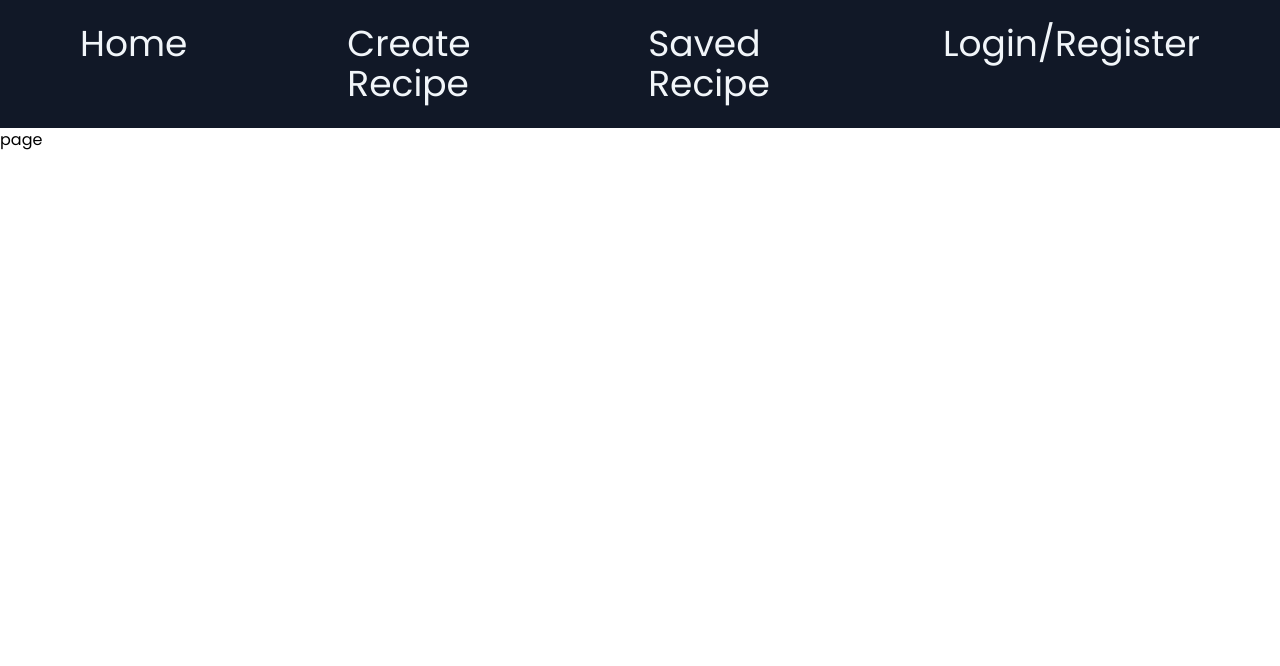
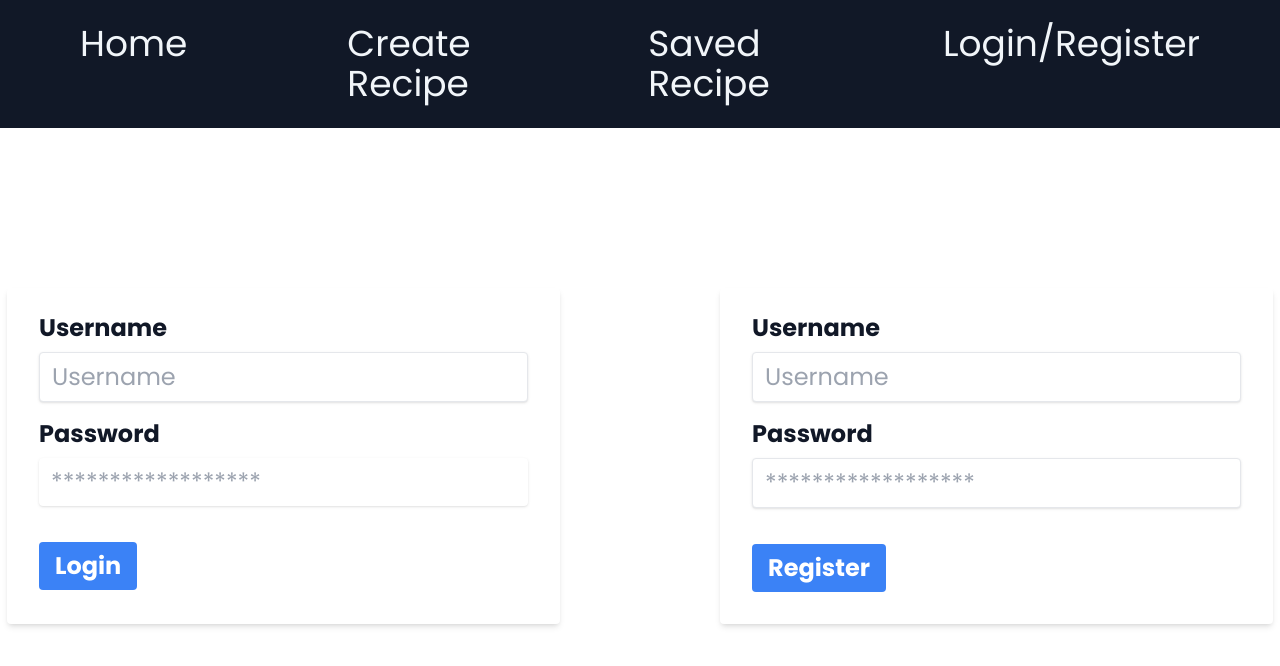
Before and after one commit to L0giXX/recipe-app, a Next.js app: page /auth in a window 1280 px wide. Shown: the top 666 px of the page. Built offline with nearby package versions, Linux system fonts and the light colour scheme.

Commit message:
login/register

```diff
--- a/src/app/(client)/auth/page.tsx
+++ b/src/app/(client)/auth/page.tsx
@@ -1,7 +1,143 @@
-import React from "react";
+"use client";
+import React, { useState } from "react";
 
-function LoginRegister() {
-  return <div>page</div>;
+export default function LoginRegister() {
+  return (
+    <div className="flex justify-center gap-40 text-2xl mt-40">
+      <Login />
+      <Register />
+    </div>
+  );
 }
 
-export default LoginRegister;
+const Login = () => {
+  const [username, setUsername] = useState("");
+  const [password, setPassword] = useState("");
+
+  async function loginHandler() {
+    const data = { username: username, password: password };
+    await fetch("http://localhost:3000/api/user/login", {
+      method: "POST",
+      headers: { "Content-Type": "application/json" },
+      body: JSON.stringify(data),
+    })
+      .then((res) => res.json())
+      .then((res) => console.log(res));
+  }
+
+  return (
+    <form className="bg-white shadow-md rounded px-8 pt-6 pb-8 mb-4">
+      <div className="mb-4">
+        <label
+          className="block text-gray-900 font-bold mb-2"
+          htmlFor="username"
+        >
+          Username
+        </label>
+        <input
+          className="shadow border rounded w-full py-2 px-3 text-gray-900  focus:outline-none focus:shadow-outline"
+          id="username"
+          type="text"
+          placeholder="Username"
+          onChange={(e) => {
+            setUsername(e.target.value);
+          }}
+          required
+        />
+      </div>
+      <div className="mb-6">
+        <label
+          className="block text-gray-900 font-bold mb-2"
+          htmlFor="password"
+        >
+          Password
+        </label>
+        <input
+          className="shadow rounded w-full py-2 px-3 text-gray-900 mb-3 focus:outline-none focus:shadow-outline"
+          id="password"
+          type="password"
+          placeholder="******************"
+          onChange={(e) => {
+            setPassword(e.target.value);
+          }}
+          required
+        />
+      </div>
+      <div className="flex items-center justify-between">
+        <button
+          className="bg-blue-500 hover:bg-blue-900 text-white font-bold py-2 px-4 rounded focus:outline-none focus:shadow-outline"
+          type="button"
+          onClick={loginHandler}
+        >
+          Login
+        </button>
+      </div>
+    </form>
+  );
+};
+
+const Register = () => {
+  const [username, setUsername] = useState("");
+  const [password, setPassword] = useState("");
+
+  async function registerHandler() {
+    const data = { username: username, password: password };
+    await fetch("http://localhost:3000/api/user/signup", {
+      method: "POST",
+      headers: { "Content-Type": "application/json" },
+      body: JSON.stringify(data),
+    })
+      .then((res) => res.json())
+      .then((res) => console.log(res));
+  }
+
+  return (
+    <form className="bg-white shadow-md rounded px-8 pt-6 pb-8 mb-4">
+      <div className="mb-4">
+        <label
+          className="block text-gray-900 font-bold mb-2"
+          htmlFor="username"
+        >
+          Username
+        </label>
+        <input
+          className="shadow border rounded w-full py-2 px-3 text-gray-900  focus:outline-none focus:shadow-outline"
+          id="username"
+          type="text"
+          placeholder="Username"
+          onChange={(e) => {
+            setUsername(e.target.value);
+          }}
+          required
+        />
+      </div>
+      <div className="mb-6">
+        <label
+          className="block text-gray-900 font-bold mb-2"
+          htmlFor="password"
+        >
+          Password
+        </label>
+        <input
+          className="shadow border  rounded w-full py-2 px-3 text-gray-900 mb-3 focus:outline-none focus:shadow-outline"
+          id="password"
+          type="password"
+          placeholder="******************"
+          onChange={(e) => {
+            setPassword(e.target.value);
+          }}
+          required
+        />
+      </div>
+      <div className="flex items-center justify-between">
+        <button
+          className="bg-blue-500 hover:bg-blue-900 text-white font-bold py-2 px-4 rounded focus:outline-none focus:shadow-outline"
+          type="button"
+          onClick={registerHandler}
+        >
+          Register
+        </button>
+      </div>
+    </form>
+  );
+};
--- a/src/app/api/user/login/route.ts
+++ b/src/app/api/user/login/route.ts
@@ -18,7 +18,7 @@ export async function POST(request: Request) {
   }
   const match = await bcrypt.compare(password, user.password);
   if (!match) {
-    return NextResponse.json({ error: "Password incorrect" }, { status: 401 });
+    return NextResponse.json({ error: "Password incorrect" }, { status: 303 });
   }
-  return NextResponse.redirect("http://localhost:3000", { status: 200 });
+  NextResponse.redirect("http://localhost:3000");
 }
```
